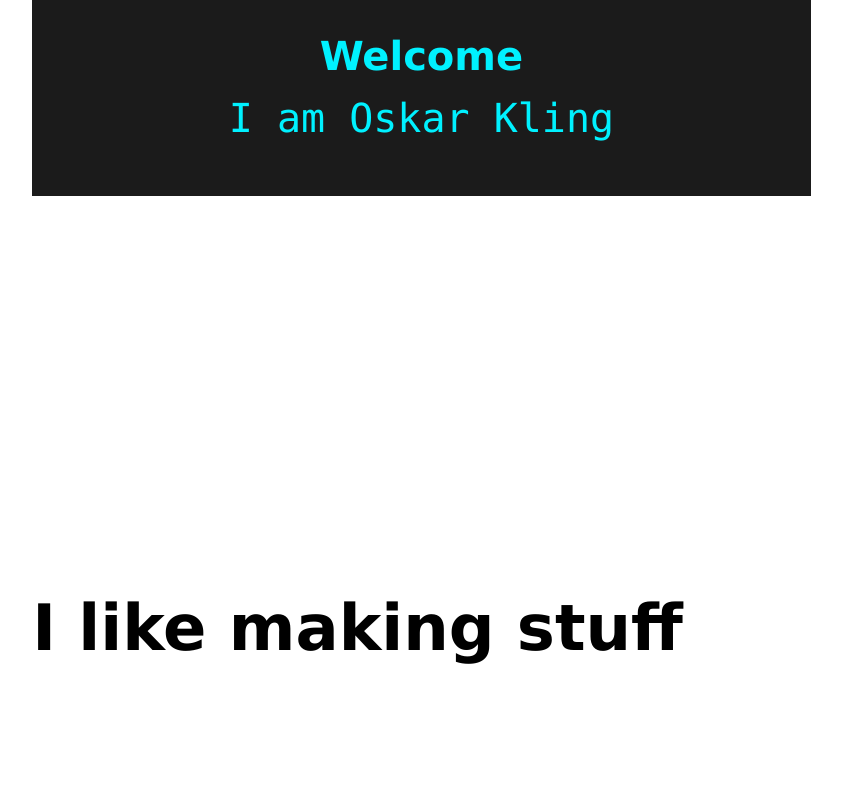
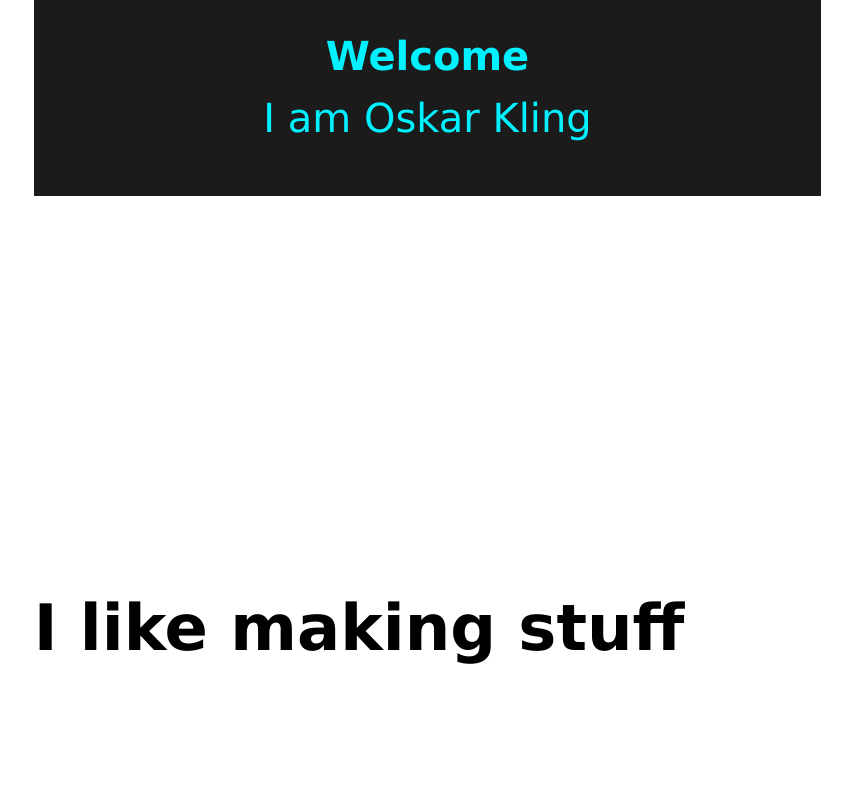
Before and after one commit to oskarkling/PortfolioWebsite, a website: page src/index.html in a window 1280 px wide. Shown: the top 800 px of the page, without its empty margins (48-900 px from the left). Drawn offline with nearby package versions, Linux system fonts and the light colour scheme; a web font is replaced by a local one.

Commit message:
better font family

```diff
--- a/src/css/style.css
+++ b/src/css/style.css
@@ -28,7 +28,7 @@ html,
 body
 {
     height: 10vh;
-    font-family: 'Lucida Console';
+    font-family: 'Lucida Sans', 'Lucida Sans Regular', 'Lucida Grande', 'Lucida Sans Unicode', Geneva, Verdana, sans-serif, sans-serif;
 }
 
 
@@ -45,10 +45,8 @@ canvas
     position: fixed;
     top: 0;
     left: 0;
-
     /*z-index: -1;*/
-  }
-
+}
 
 main
 {
@@ -59,7 +57,6 @@ main
     width: 100%;
     margin: 0px auto;
     padding: 0px;
-
     display: grid;
     grid-template-columns: repeat(12, 1fr);
 }
```
Also changed, not shown: dist/main.css, 1 other file.
